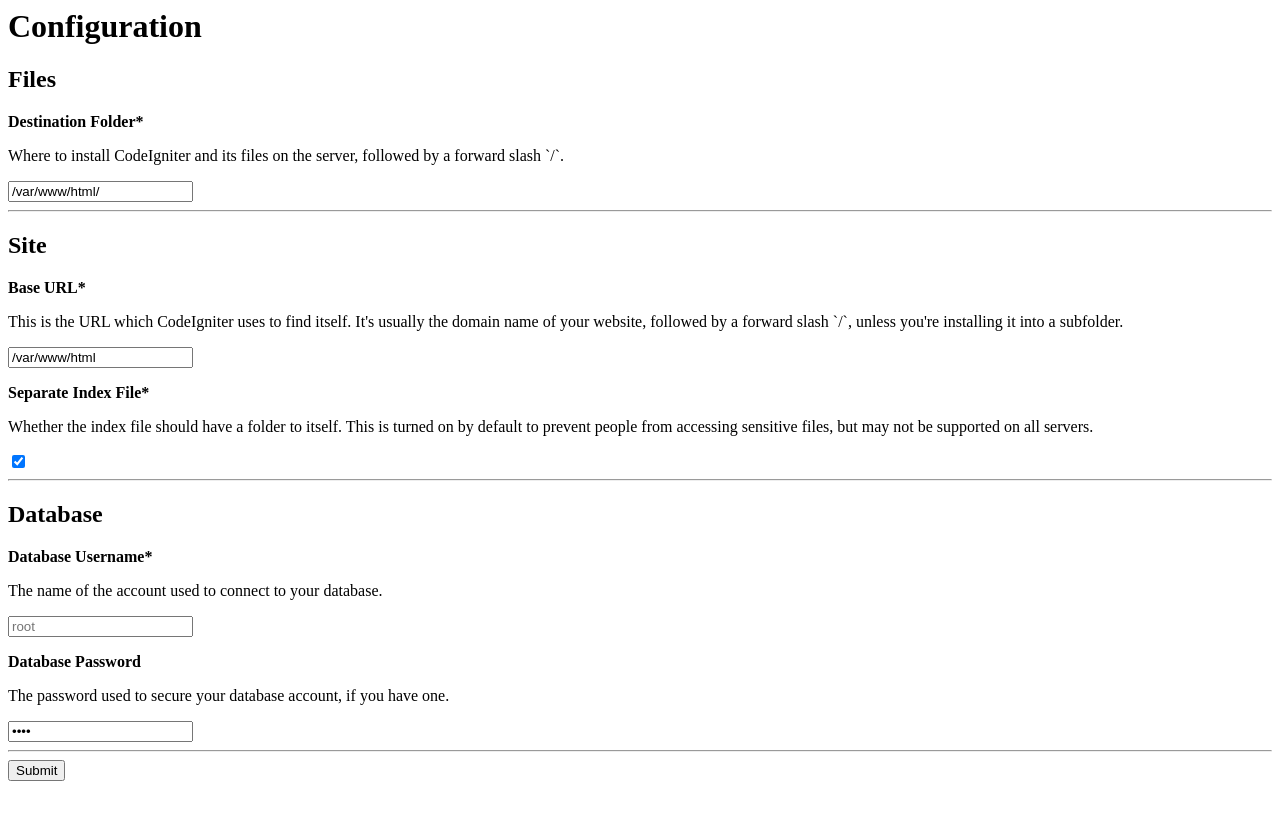
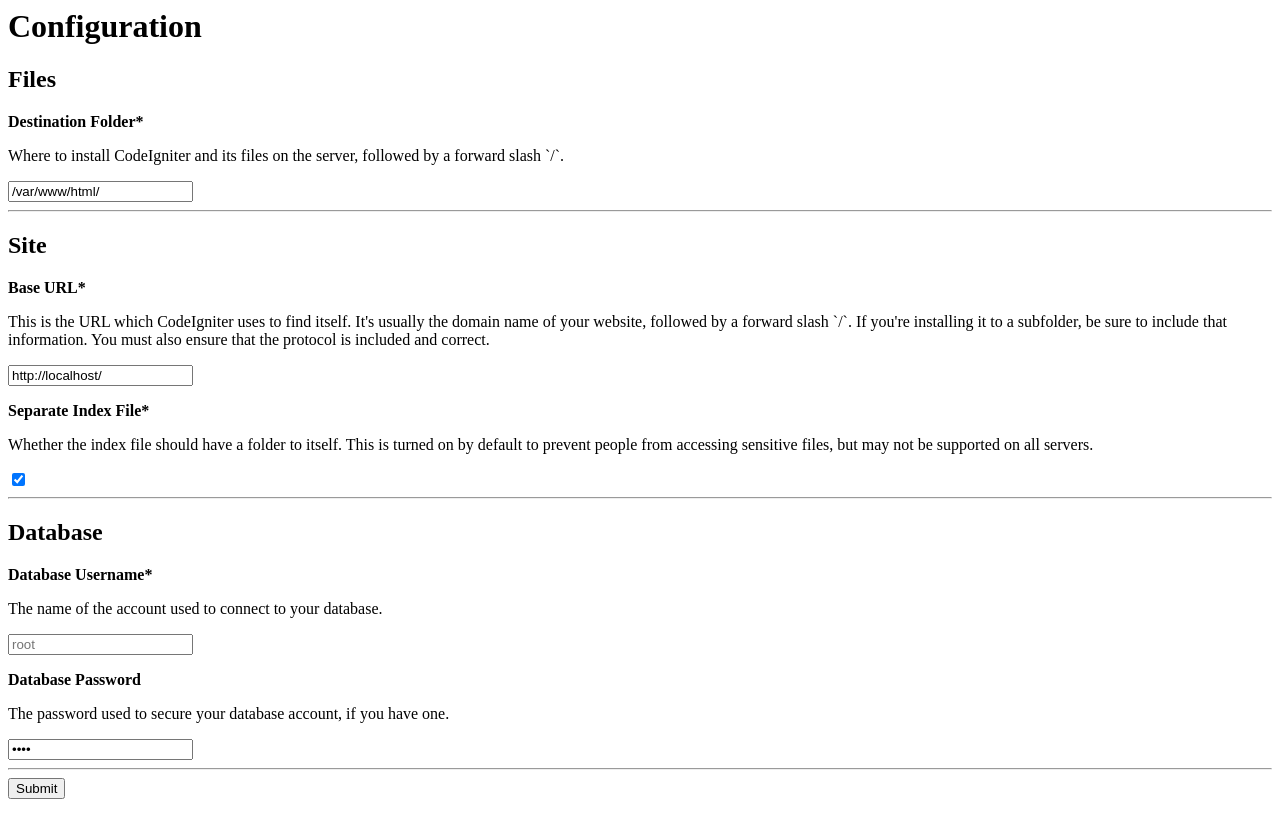
Before and after one commit to ItsSeaJay/musketeer, a PHP site: page /form.php in a window 1280 px wide. Before the commit the page ends 781 px from the top, so only its background shows below. Run offline with PHP 8.4, Linux system fonts and the light colour scheme.

Commit message:
Added a default value for the base url

```diff
--- a/src/form.php
+++ b/src/form.php
@@ -26,9 +26,15 @@
 				<p>
 					This is the URL which CodeIgniter uses to find itself.
 					It's usually the domain name of your website, followed by a
-					forward slash `/`, unless you're installing it into a subfolder.
+					forward slash `/`. If you're installing it to a subfolder,
+					be sure to include that information. You must also ensure
+					that the protocol is included and correct.
 				</p>
-				<input class="u-full-width" type="text" name="base_url" placeholder="http://example.com/" value="<?php echo $_SERVER['DOCUMENT_ROOT'] ?>" required>
+				<input class="u-full-width" type="text" name="base_url" placeholder="http://example.com/" value="<?php echo str_replace(
+					basename($_SERVER['PHP_SELF']),
+					'',
+					(isset($_SERVER['HTTPS']) && $_SERVER['HTTPS'] === 'on' ? 'https' : 'http').'://'.$_SERVER['HTTP_HOST'].$_SERVER['REQUEST_URI']
+				) ?>" required>
 				<!-- Index File -->
 				<b><p><label for="base_url">Separate Index File*</label></p></b>
 				<p>
```
